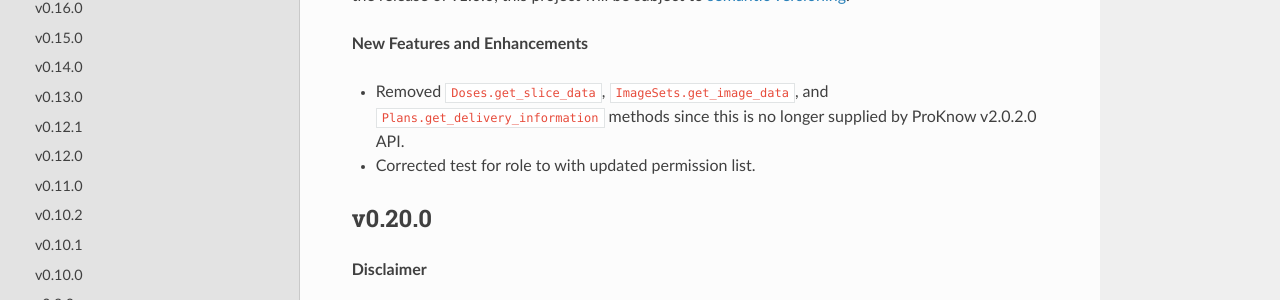
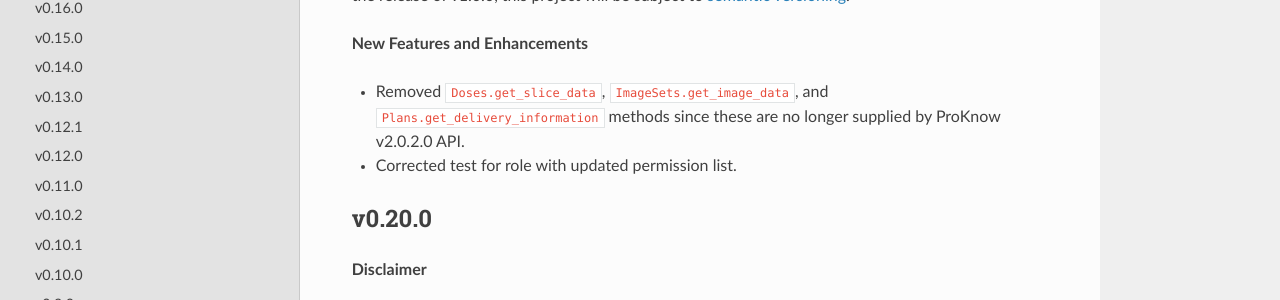
Before and after one commit to proknow/proknow-python, a Sphinx documentation site: the page built from docs/changelog.rst, in a window 1280 px wide and 900 px high. Shown: the part 304-604 px from the top of the window. Built offline with Sphinx 7.4.7 and the Read the Docs theme 2.0.0, drawn with Linux system fonts in a browser that asks for light colours.

Commit message:
feedback

```diff
--- a/docs/changelog.rst
+++ b/docs/changelog.rst
@@ -10,8 +10,8 @@ All releases in the v0.x.x series are subject to breaking changes from one versi
 
 **New Features and Enhancements**
 
-* Removed ``Doses.get_slice_data``, ``ImageSets.get_image_data``, and ``Plans.get_delivery_information`` methods since this is no longer supplied by ProKnow v2.0.2.0 API.
-* Corrected test for role to with updated permission list.
+* Removed ``Doses.get_slice_data``, ``ImageSets.get_image_data``, and ``Plans.get_delivery_information`` methods since these are no longer supplied by ProKnow v2.0.2.0 API.
+* Corrected test for role with updated permission list.
 
 v0.20.0
 -------
```
Also changed, not shown: 1 other file.
